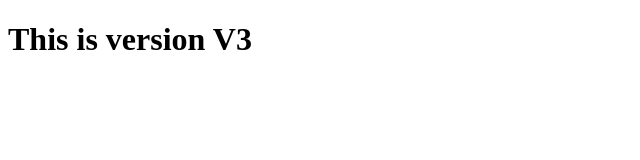
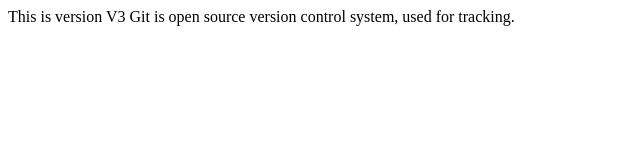
Before and after one commit to hnarnab/myrepo, a plain HTML site: page index.html in a window 1280 px wide. Shown: the whole page, without its empty margins (0-640 px from the left). Drawn offline with Linux system fonts and the light colour scheme.

Commit message:
new version

```diff
--- a/index.html
+++ b/index.html
@@ -5,7 +5,8 @@
     <meta name="viewport" content="width=device-width, initial-scale=1.0">
     <title>Document</title>
 </head>
-<body>
+<body style="background-color: lightblue>
     <h1>This is version V3</h1>
+Git is open source version control system, used for tracking.
 </body>
 </html>
```
